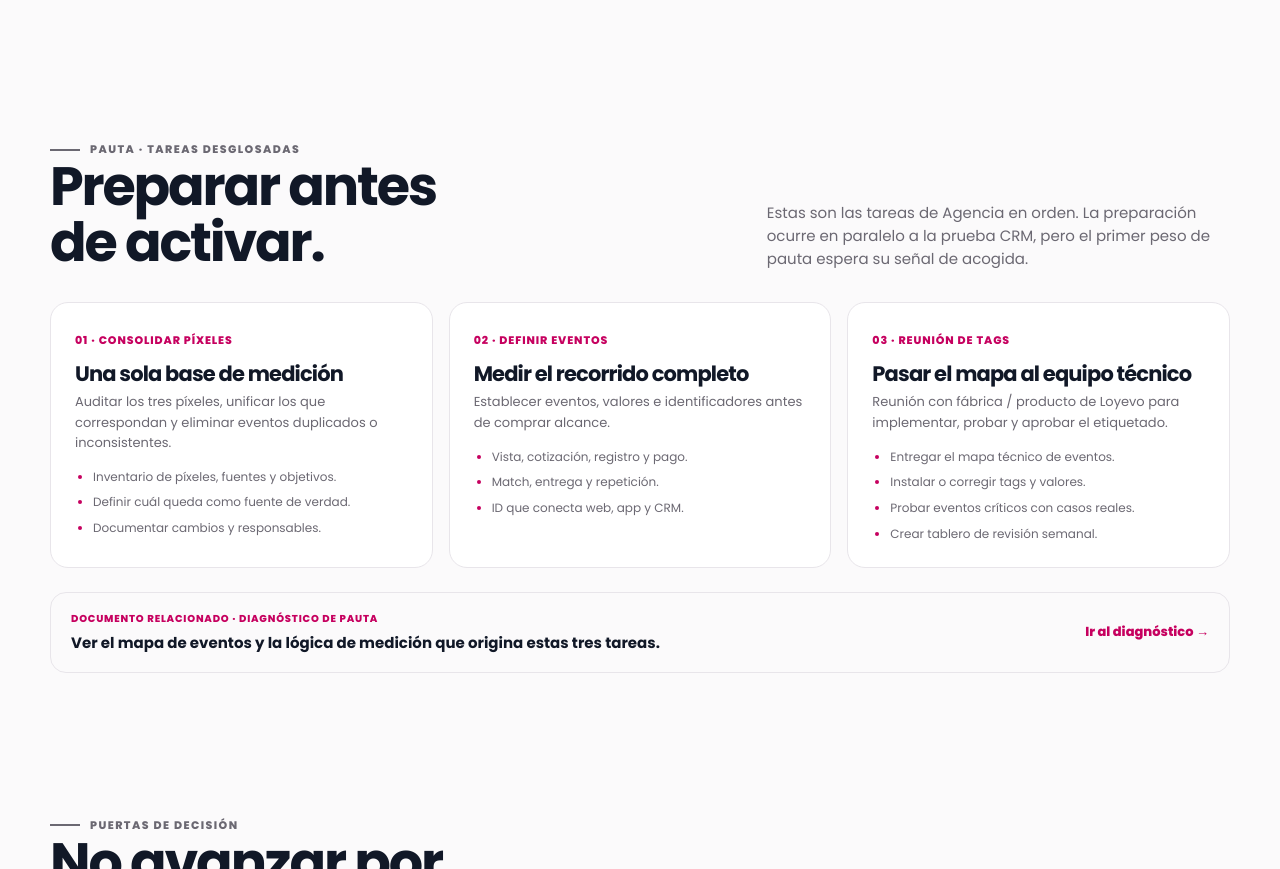
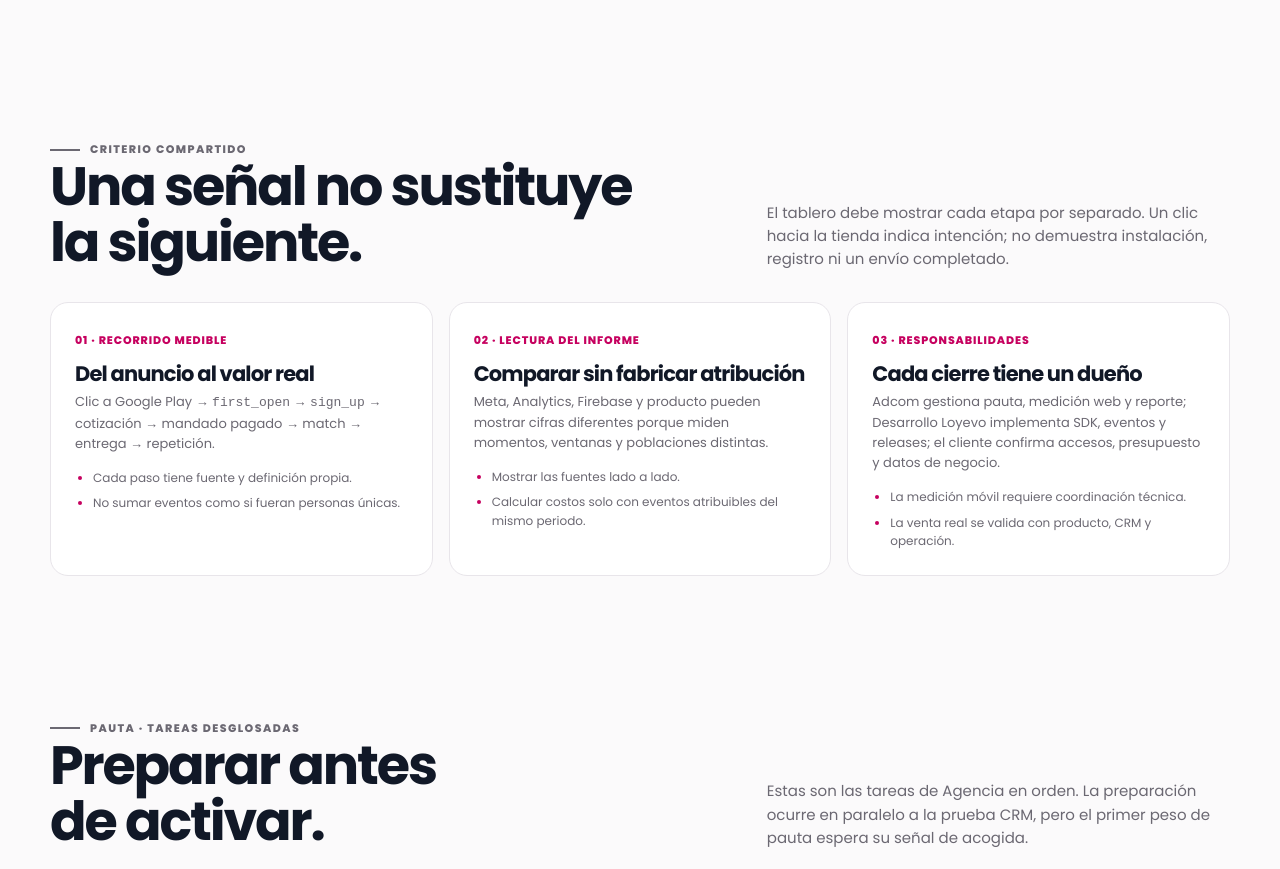
Before and after one commit to adcomgroupco/loyevo, a website: page cronograma-arranque.html in a window 1280 px wide. Shown: the part 4915-5784 px from the top of the page. Drawn offline with Linux system fonts and the light colour scheme.

Commit message:
Aclara medición y responsabilidades del proyecto

```diff
--- a/cronograma-arranque.html
+++ b/cronograma-arranque.html
@@ -254,6 +254,38 @@
 </div>
 </section>
 
+    <section id="lectura-resultados">
+<div class="wrap">
+<div class="section-head">
+<div>
+<p class="kicker">Criterio compartido</p>
+<h2>Una señal no sustituye<br>la siguiente.</h2>
+</div>
+<p>El tablero debe mostrar cada etapa por separado. Un clic hacia la tienda indica intención; no demuestra instalación, registro ni un envío completado.</p>
+</div>
+<div class="work-grid">
+<article class="work">
+<span class="number">01 · RECORRIDO MEDIBLE</span>
+<h3>Del anuncio al valor real</h3>
+<p>Clic a Google Play → <code>first_open</code> → <code>sign_up</code> → cotización → mandado pagado → match → entrega → repetición.</p>
+<ul><li>Cada paso tiene fuente y definición propia.</li><li>No sumar eventos como si fueran personas únicas.</li></ul>
+</article>
+<article class="work">
+<span class="number">02 · LECTURA DEL INFORME</span>
+<h3>Comparar sin fabricar atribución</h3>
+<p>Meta, Analytics, Firebase y producto pueden mostrar cifras diferentes porque miden momentos, ventanas y poblaciones distintas.</p>
+<ul><li>Mostrar las fuentes lado a lado.</li><li>Calcular costos solo con eventos atribuibles del mismo periodo.</li></ul>
+</article>
+<article class="work">
+<span class="number">03 · RESPONSABILIDADES</span>
+<h3>Cada cierre tiene un dueño</h3>
+<p>Adcom gestiona pauta, medición web y reporte; Desarrollo Loyevo implementa SDK, eventos y releases; el cliente confirma accesos, presupuesto y datos de negocio.</p>
+<ul><li>La medición móvil requiere coordinación técnica.</li><li>La venta real se valida con producto, CRM y operación.</li></ul>
+</article>
+</div>
+</div>
+</section>
+
     <section id="pauta">
 <div class="wrap">
 <div class="section-head">
```
Also changed, not shown: inteligencia-competitiva-skydropx.html (+1 -1 lines).
